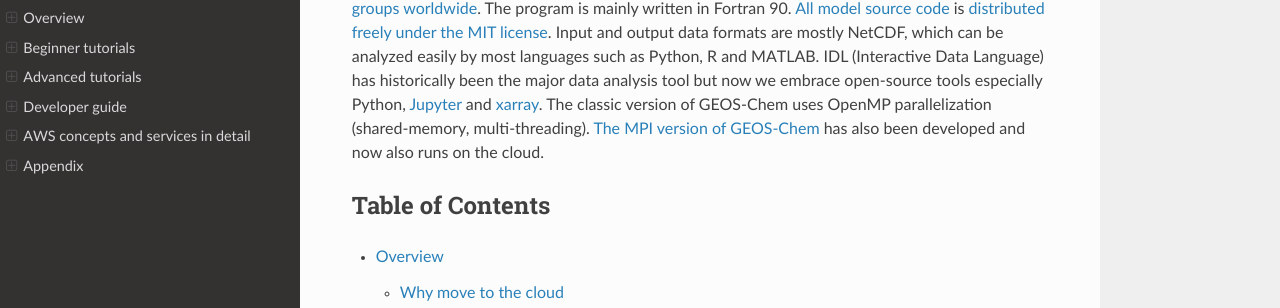
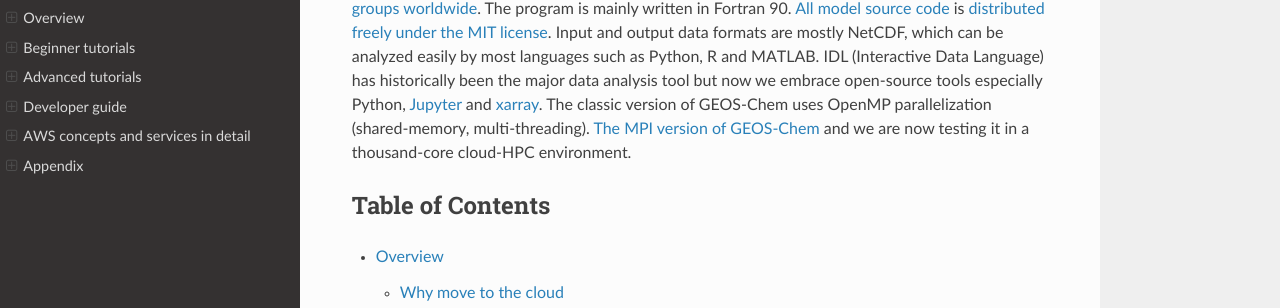
Before and after one commit to geoschem/geos-chem-cloud, a Sphinx documentation site: the page built from doc/source/index.rst, in a window 1280 px wide and 900 px high, scrolled down 997 px. Shown: the part 139-447 px from the top of the window. Built offline with Sphinx 7.4.7 and the Read the Docs theme 2.0.0, drawn with Linux system fonts in a browser that asks for light colours.

Commit message:
Note that cloud-GCHP is still under testing on the main page.

```diff
--- a/doc/source/index.rst
+++ b/doc/source/index.rst
@@ -19,7 +19,7 @@ How to use this documentation
 
 **For non-GEOS-Chem-users**, this documentation can be used as an introduction to AWS for scientific computing, especially for **Earth science model simulations**. Since all Earth science models are highly similar from a software perspective, it should be quite easy to adapt this guide for you specific use case. More than 90% of this website is about general AWS concepts and tutorials, which doesn't require GEOS-Chem-specific knowledge. Please get a feeling of cloud computing workflow by exploring :doc:`beginner tutorials <./chapter02_beginner-tutorial/index>` and then refer to the :doc:`developer guide <./chapter04_developer-guide/index>` to build your own model. Although cloud computing has a lot of potential in Earth science, it is still significantly under-utilized due to :doc:`the lack of accessible tutorials <./chapter01_overview/external-resources>` for Earth science researchers. This project tries to fill this gap.
 
-For general reference, GEOS-Chem is a `Chemical Transport Model <https://en.wikipedia.org/wiki/Chemical_transport_model>`_ for simulating atmospheric chemical compositions. It has been developed over 20 years and is used by `more than 100 research groups worldwide <http://acmg.seas.harvard.edu/geos/geos_people.html>`_. The program is mainly written in Fortran 90. `All model source code <https://github.com/geoschem>`_ is `distributed freely under the MIT license <http://acmg.seas.harvard.edu/geos/geos_licensing.html>`_. Input and output data formats are mostly NetCDF, which can be analyzed easily by most languages such as Python, R and MATLAB. IDL (Interactive Data Language) has historically been the major data analysis tool but now we embrace open-source tools especially Python, `Jupyter <http://jupyter.org>`_ and `xarray <http://xarray.pydata.org>`_. The classic version of GEOS-Chem uses OpenMP parallelization (shared-memory, multi-threading). `The MPI version of GEOS-Chem <https://www.geosci-model-dev.net/11/2941/2018/gmd-11-2941-2018.html>`_ has also been developed and now also runs on the cloud.
+For general reference, GEOS-Chem is a `Chemical Transport Model <https://en.wikipedia.org/wiki/Chemical_transport_model>`_ for simulating atmospheric chemical compositions. It has been developed over 20 years and is used by `more than 100 research groups worldwide <http://acmg.seas.harvard.edu/geos/geos_people.html>`_. The program is mainly written in Fortran 90. `All model source code <https://github.com/geoschem>`_ is `distributed freely under the MIT license <http://acmg.seas.harvard.edu/geos/geos_licensing.html>`_. Input and output data formats are mostly NetCDF, which can be analyzed easily by most languages such as Python, R and MATLAB. IDL (Interactive Data Language) has historically been the major data analysis tool but now we embrace open-source tools especially Python, `Jupyter <http://jupyter.org>`_ and `xarray <http://xarray.pydata.org>`_. The classic version of GEOS-Chem uses OpenMP parallelization (shared-memory, multi-threading). `The MPI version of GEOS-Chem <https://www.geosci-model-dev.net/11/2941/2018/gmd-11-2941-2018.html>`_ and we are now testing it in a thousand-core cloud-HPC environment.
 
 
 Table of Contents
```
